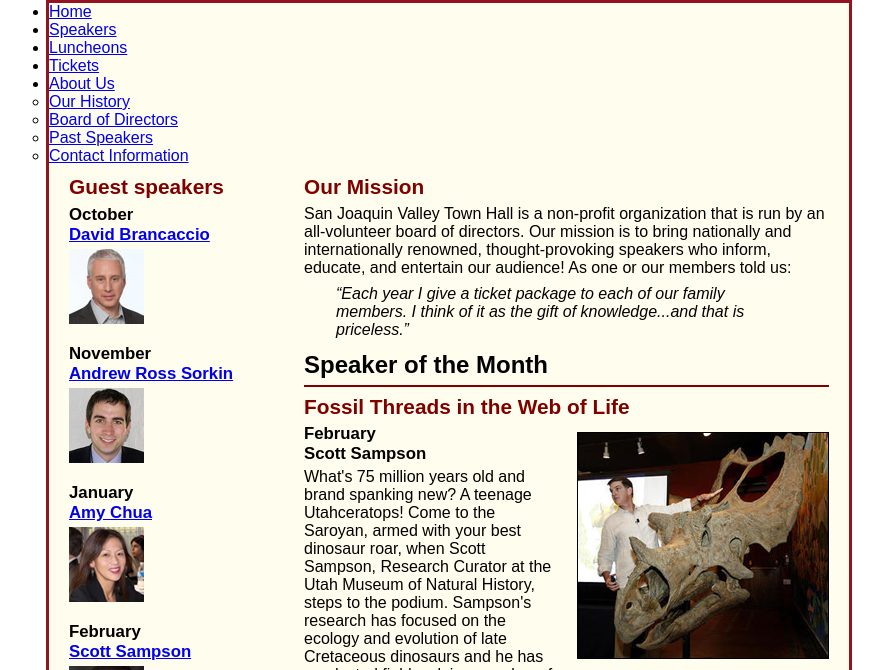
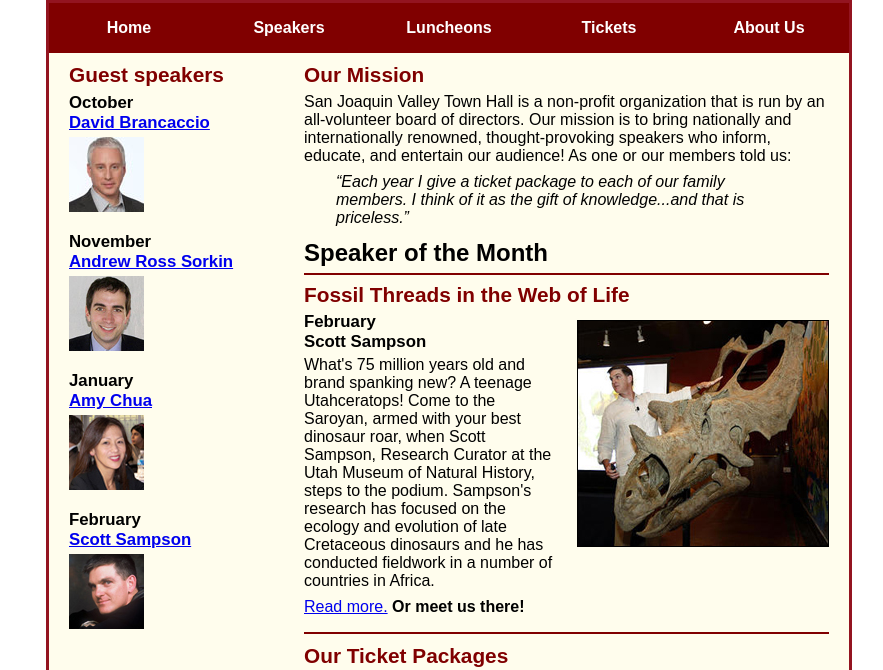
Before and after one commit to vp-59/A09-old-, a plain HTML site: page index.html in a window 1280 px wide. Shown: the part 120-790 px from the top of the page, without its empty margins (191-1074 px from the left). Drawn offline with Linux system fonts and the light colour scheme.

Commit message:
Update c7_main.css

```diff
--- a/styles/c7_main.css
+++ b/styles/c7_main.css
@@ -45,6 +45,48 @@
 .shadow {
 	text-shadow: 2px 2px 2px #800000;
 }
+
+#nav_menu ul {
+	list-style-type: none;
+	margin: 0;
+	padding: 0;
+	position: relative;
+}
+
+#nav_menu li {
+	float: left;
+}
+
+#nav_menu ul li a {
+	display: block;
+	width: 160px;
+	text-align: center;
+	padding: 1em 0;
+	text-decoration: none;
+	background-color: #800000;
+	color: white;
+	font-weight: bold;
+}
+#nav_menu ul ul {
+	display: none;
+	position: absolute;
+	top: 100%;
+}
+
+#nav_menu ul ul li {
+	float: none;
+}
+
+#nav_menu ul li: hover > ul {
+	display: block;
+}
+
+#nav_menu > ul ::after{
+	content: "";
+	clear: both;
+	display: block;
+}
+
 /* the styles for the section */
 section {
 	width: 525px;
```
